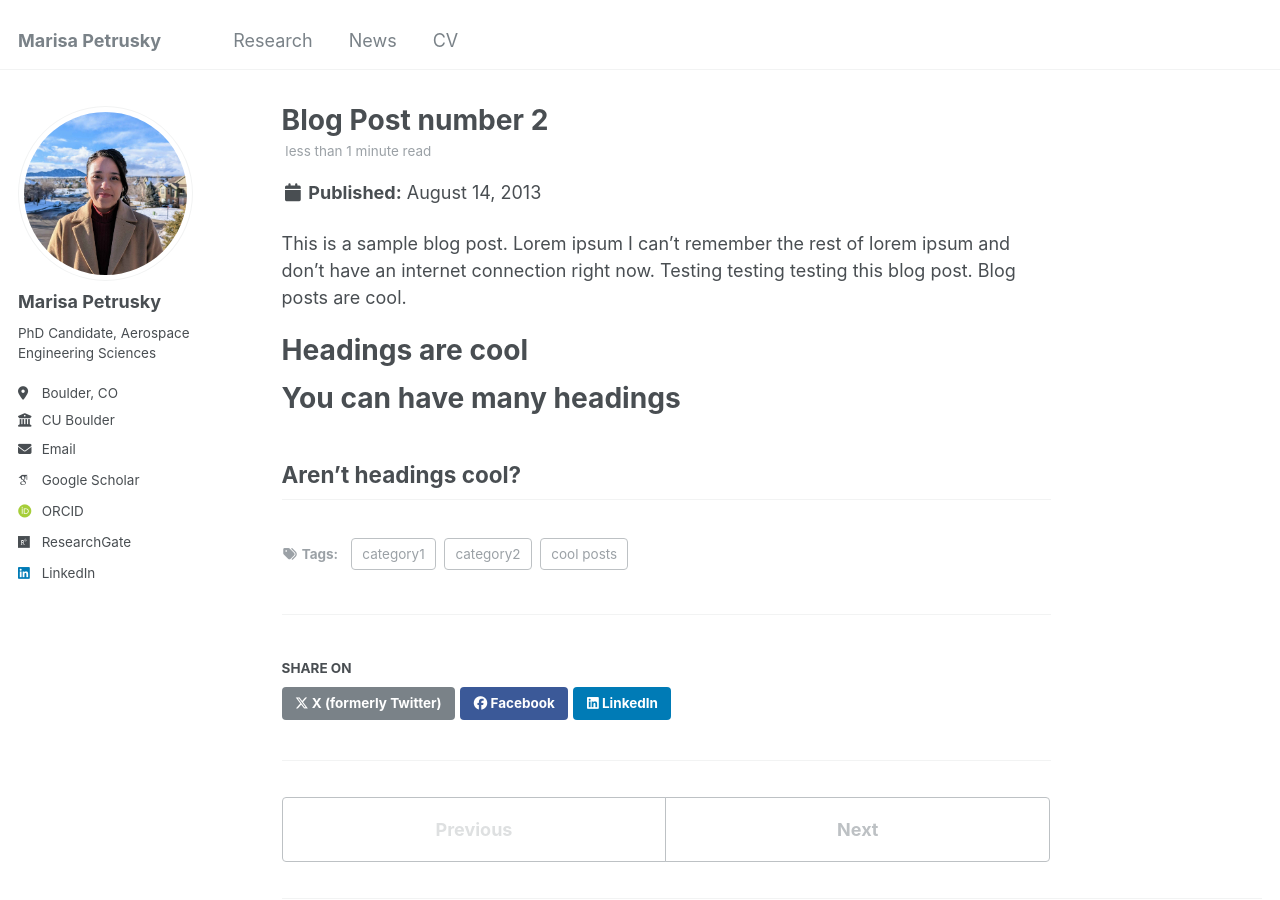
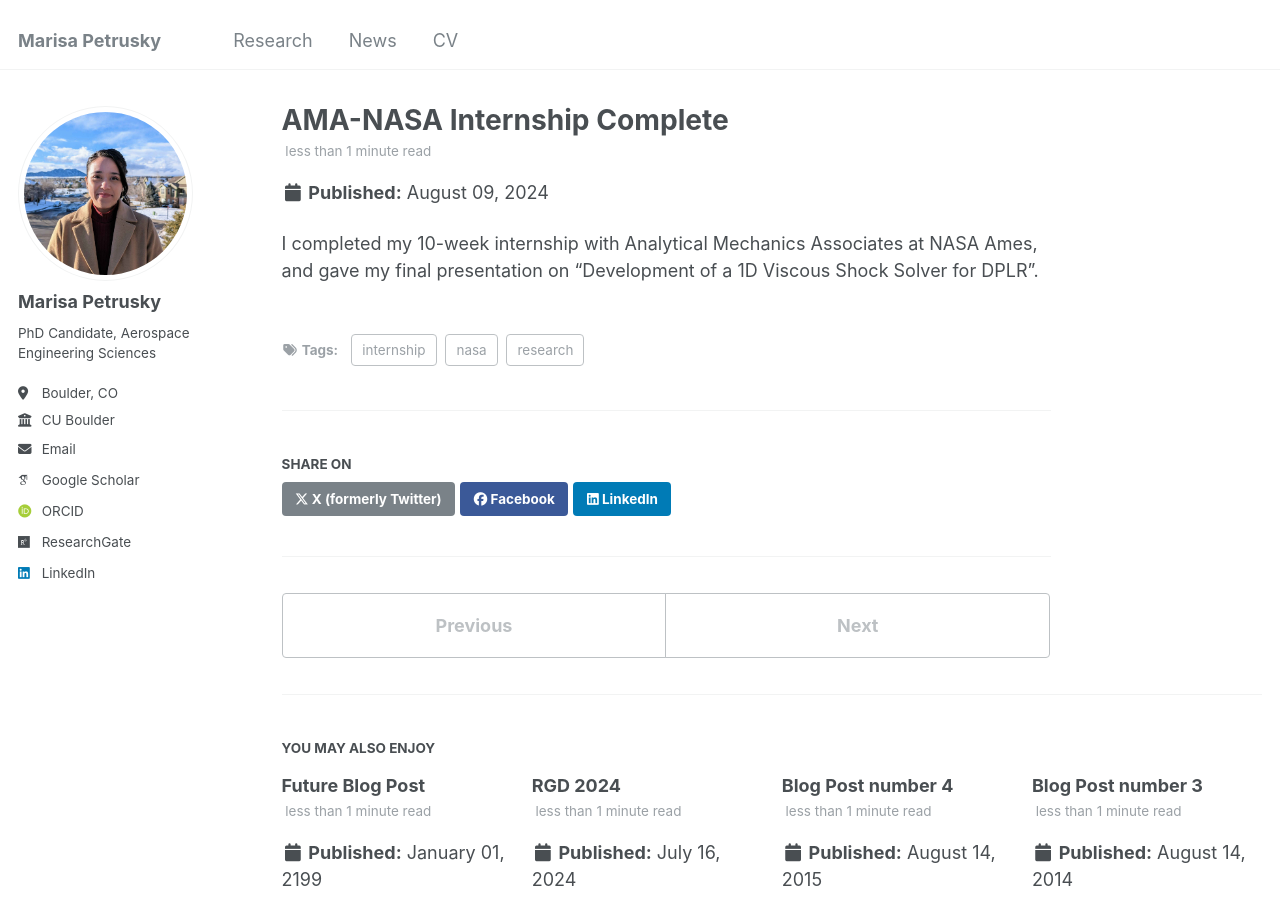
Before and after one commit to marisapetrusky/marisapetrusky.github.io, a Jekyll site: the page built from _posts/2013-08-14-blog-post-2.md, in a window 1280 px wide and 900 px high. Built offline with Jekyll 4.4.1, drawn with Linux system fonts in a browser that asks for light colours; some web fonts are replaced.

Commit message:
Update 2013-08-14-blog-post-2.md

```diff
--- a/_posts/2013-08-14-blog-post-2.md
+++ b/_posts/2013-08-14-blog-post-2.md
@@ -1,20 +1,11 @@
 ---
-title: 'Blog Post number 2'
-date: 2013-08-14
-permalink: /posts/2013/08/blog-post-2/
+title: 'AMA-NASA Internship Complete'
+date: 2024-08-09
+permalink: /posts/2024/08/blog-post-2/
 tags:
-  - cool posts
-  - category1
-  - category2
+  - nasa
+  - research
+  - internship
 ---
 
-This is a sample blog post. Lorem ipsum I can't remember the rest of lorem ipsum and don't have an internet connection right now. Testing testing testing this blog post. Blog posts are cool.
-
-Headings are cool
-======
-
-You can have many headings
-======
-
-Aren't headings cool?
-------
+I completed my 10-week internship with Analytical Mechanics Associates at NASA Ames, and gave my final presentation on "Development of a 1D Viscous Shock Solver for DPLR".
```
